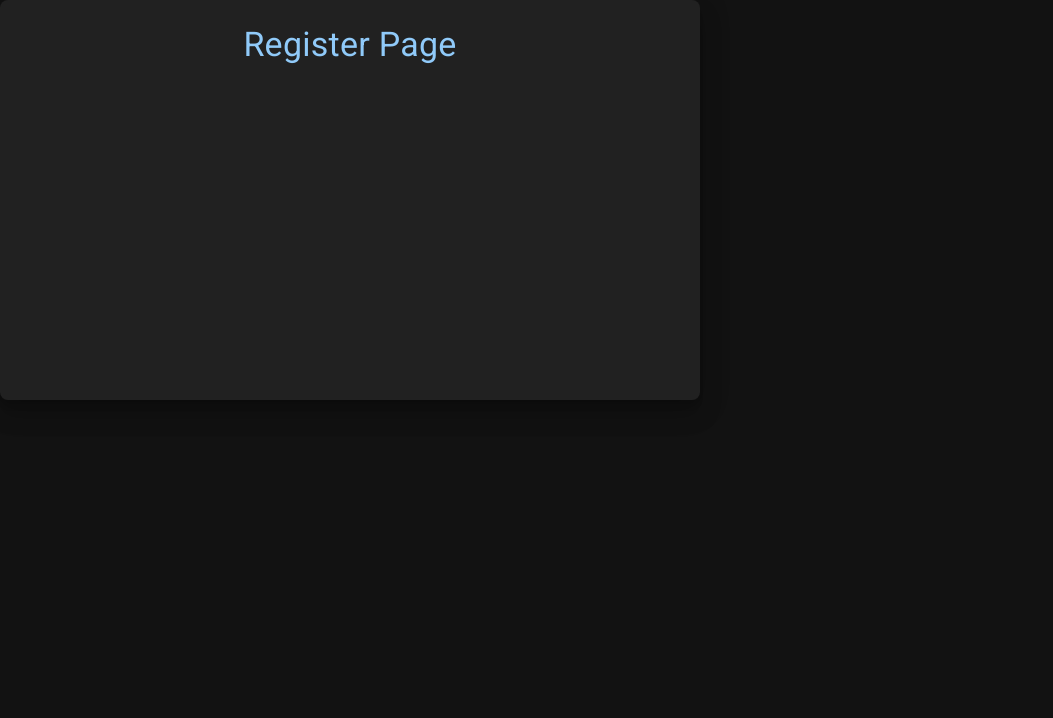
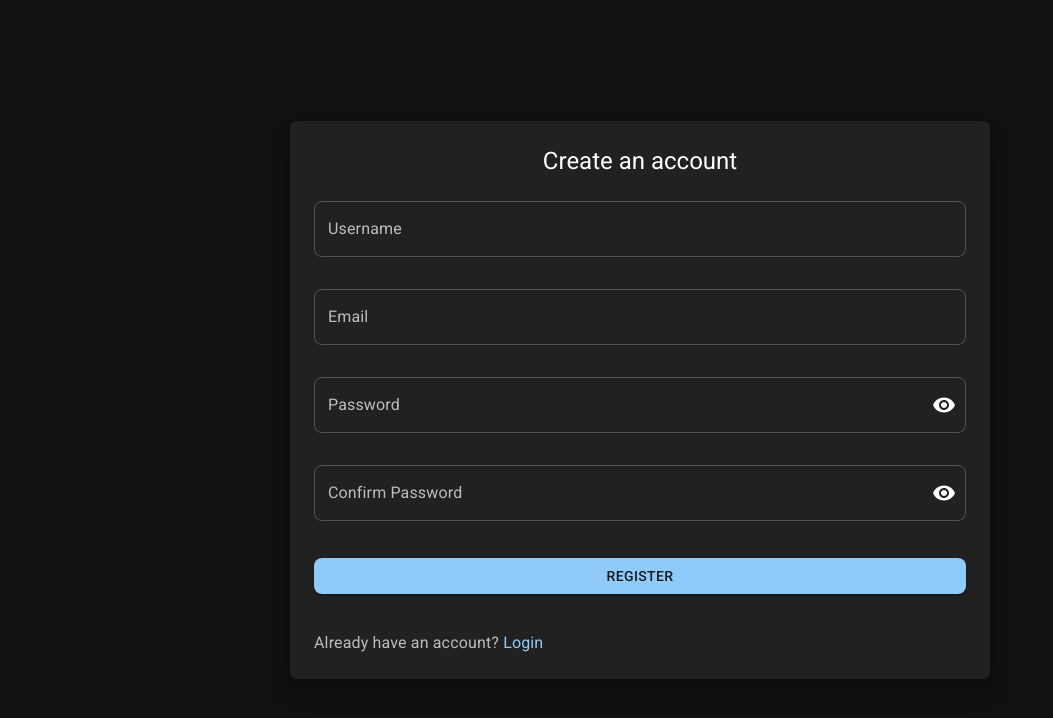
Before and after one commit to tomascatena/discord-clone, a React (Create React App) app in the folder client/: page /register in a window 1280 px wide. Shown: the top 718 px of the page, without its empty margins (0-1053 px from the left). Built offline with nearby package versions, Linux system fonts and the light colour scheme.

Commit message:
add Register Form

```diff
--- a/client/src/components/CustomLink/CustomLink.tsx
+++ b/client/src/components/CustomLink/CustomLink.tsx
@@ -8,6 +8,11 @@ type Props = {
   to: string;
 }
 
+/**
+ * @prop text - text to display without link
+ * @prop redirectText - text to display in link element
+ * @prop to - front end route to redirect to
+ */
 const CustomLink:React.FC<Props> = ({
   text,
   redirectText,
--- a/client/src/pages/LoginPage/LoginPage.tsx
+++ b/client/src/pages/LoginPage/LoginPage.tsx
@@ -5,7 +5,7 @@ import { Typography } from '@mui/material';
 import { joiResolver } from '@hookform/resolvers/joi';
 import AuthBox from '@components/AuthBox/AuthBox';
 import CustomButton from '@components/CustomButton/CustomButton';
-import CustomInput from '../../components/CustomInput/CustomInput';
+import CustomInput from '@components/CustomInput/CustomInput';
 import CustomLink from '@components/CustomLink/CustomLink';
 import Joi from 'joi';
 import React from 'react';
@@ -45,9 +45,7 @@ const LoginPage:React.FC = () => {
         <Typography
           variant='h5'
           color='text.primary'
-          sx={{
-            marginBottom: '1rem'
-          }}
+          align='center'
         >
           Welcome Back!
         </Typography>
--- /dev/null
+++ b/client/src/pages/RegisterPage/RegisterPage.styled.ts
@@ -0,0 +1,17 @@
+import { styled } from '@mui/system';
+
+export const RegisterPageLayout = styled('div')(({ theme }) => ({
+  width: '100%',
+  height: '100vh',
+  display: 'flex',
+  alignItems: 'center',
+  justifyContent: 'center',
+  backgroundColor: theme.palette.background.default,
+}));
+
+export const RegisterForm = styled('form')(({ theme }) => ({
+  marginTop: theme.spacing(2),
+  display: 'flex',
+  flexDirection: 'column',
+  gap: theme.spacing(3)
+}));
--- a/client/src/pages/RegisterPage/RegisterPage.tsx
+++ b/client/src/pages/RegisterPage/RegisterPage.tsx
@@ -1,17 +1,136 @@
+import { ROUTES } from '@constants/frontEndRoutes';
+import { RegisterForm, RegisterPageLayout } from './RegisterPage.styled';
+import { SubmitHandler, useForm } from 'react-hook-form';
 import { Typography } from '@mui/material';
+import { joiResolver } from '@hookform/resolvers/joi';
 import AuthBox from '@components/AuthBox/AuthBox';
+import CustomButton from '@components/CustomButton/CustomButton';
+import CustomInput from '@components/CustomInput/CustomInput';
+import CustomLink from '@components/CustomLink/CustomLink';
+import Joi from 'joi';
 import React from 'react';
 
+interface IRegisterForm {
+  email: string;
+  password: string;
+  confirmPassword: string;
+  username: string;
+}
+
+const schema = Joi.object<IRegisterForm>({
+  username: Joi.string().min(2).max(16).required().label('Username'),
+  email: Joi.string().email({ tlds: { allow: false } }).required().label('Email'),
+  password: Joi.string().min(6).max(24).required().label('Password'),
+  confirmPassword: Joi.any().valid(Joi.ref('password')).required().options({
+    messages: {
+      'any.only': 'Passwords must match',
+    },
+  }).label('Confirm Password'),
+});
+
 const RegisterPage:React.FC = () => {
+  const { handleSubmit, control, formState, getValues, setValue } = useForm<IRegisterForm>({
+    mode: 'all',
+    reValidateMode: 'onChange',
+    resolver: joiResolver(schema),
+    defaultValues: {
+      email: '',
+      password: '',
+      confirmPassword: '',
+      username: '',
+    },
+  });
+
+  const onSubmit: SubmitHandler<IRegisterForm> = data => {
+    console.log(data);
+
+    if (formState.isValid) {
+      console.log('Form is valid');
+    }
+  };
+
   return (
+    <RegisterPageLayout>
       <AuthBox>
         <Typography
           align='center'
-        variant='h4'
+          variant='h5'
+          color='text.primary'
         >
-        Register Page
+          Create an account
         </Typography>
+
+        <RegisterForm
+          noValidate
+          onSubmit={handleSubmit(onSubmit)}
+        >
+          <CustomInput
+            name='username'
+            control={control}
+            placeholder='Your Username'
+            labelText='Username'
+            type='text'
+            inputValue={getValues().username}
+            isTouched={formState.touchedFields.username}
+            validationError={formState.errors.username}
+            setValue={setValue}
+          />
+
+          <CustomInput
+            name='email'
+            control={control}
+            placeholder='Your E-Mail address'
+            labelText='Email'
+            type='email'
+            inputValue={getValues().email}
+            isTouched={formState.touchedFields.email}
+            validationError={formState.errors.email}
+            setValue={setValue}
+          />
+
+          <CustomInput
+            name='password'
+            control={control}
+            placeholder='Enter Password'
+            labelText='Password'
+            type='password'
+            inputValue={getValues().password}
+            isTouched={formState.touchedFields.password}
+            validationError={formState.errors.password}
+            setValue={setValue}
+          />
+
+          <CustomInput
+            name='confirmPassword'
+            control={control}
+            placeholder='Please confirm the password'
+            labelText='Confirm Password'
+            type='password'
+            inputValue={getValues().confirmPassword}
+            isTouched={formState.touchedFields.confirmPassword}
+            validationError={formState.errors.confirmPassword}
+            setValue={setValue}
+          />
+
+          <CustomButton
+            type='submit'
+            sx={{
+              marginTop: '0.8rem',
+              marginBottom: '0.8rem'
+            }}
+          >
+            Register
+          </CustomButton>
+
+          <CustomLink
+            to={ROUTES.LOGIN}
+            text="Already have an account?"
+            redirectText='Login'
+          />
+        </RegisterForm>
+
       </AuthBox>
+    </RegisterPageLayout>
   );
 };
 
```
Lines whose indentation alone changed are shown as unchanged.
